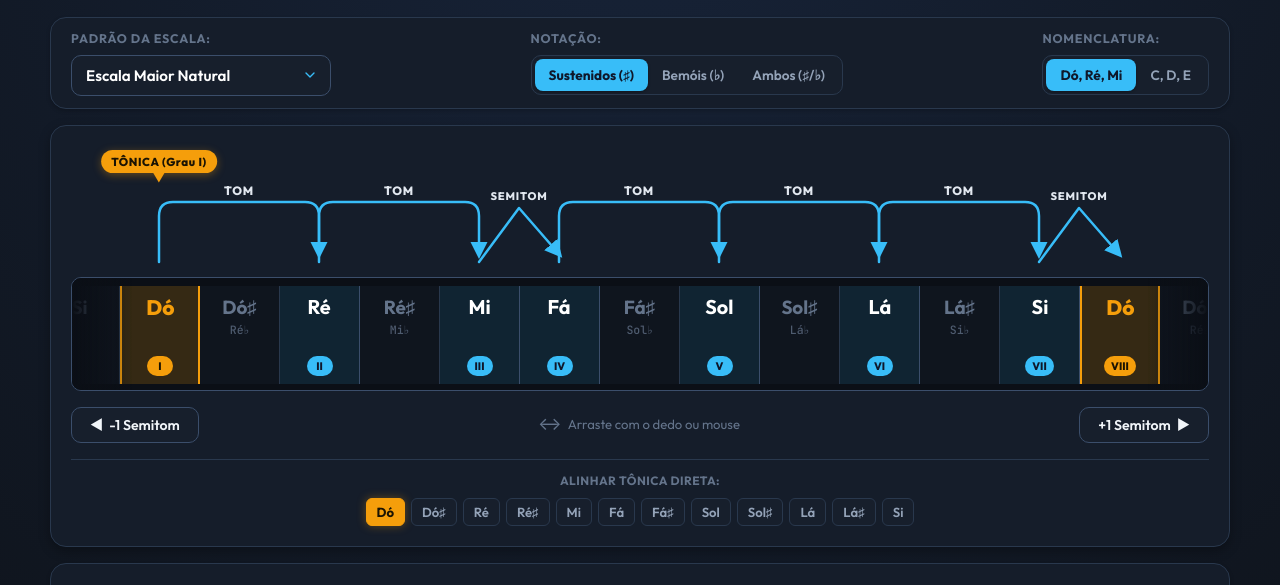
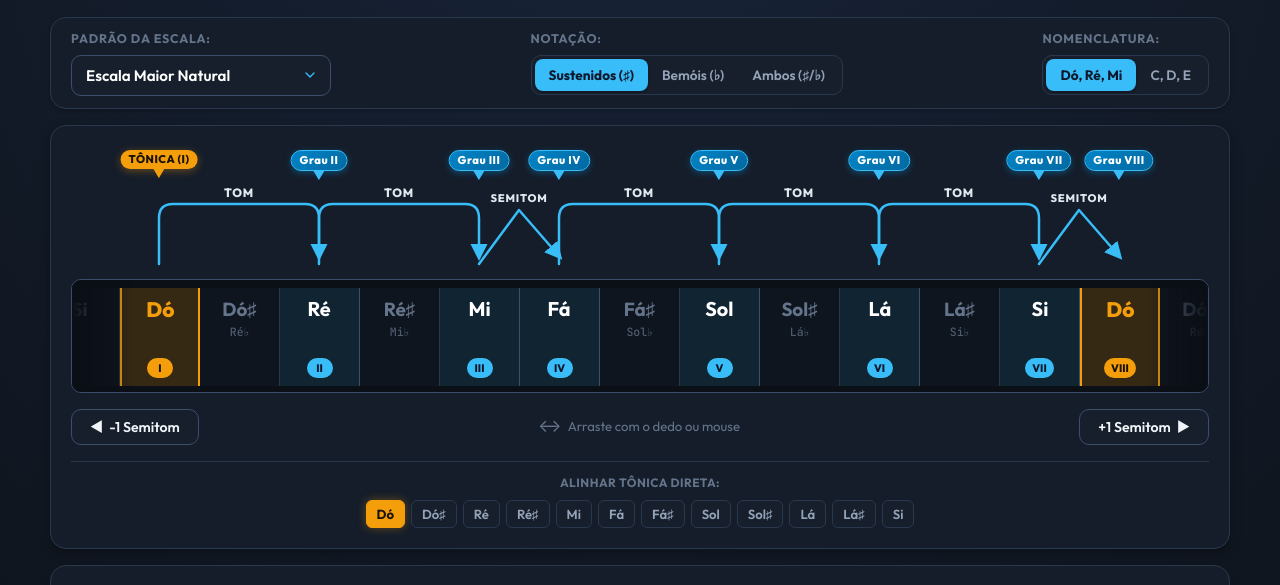
Before and after one commit to Morphabius/escala-interativa, a plain HTML site: page index.html in a window 1280 px wide. Shown: the part 143-728 px from the top of the page. Drawn offline with Linux system fonts and the light colour scheme.

Commit message:
feat: add blue degree badges for all scale degrees above interval ruler

```diff
--- a/app.js
+++ b/app.js
@@ -276,12 +276,48 @@ function updateCellDimensions() {
     dom.intervalsContainer.style.transform = `translateX(${state.anchorX}px)`;
   }
 
-  // Ajusta a posição do indicador da tônica (ponteiro) perfeitamente alinhado ao centro da célula
-  const pointerLabel = document.querySelector(".tonic-pointer-label");
-  if (pointerLabel) {
-    const centerTonicX = state.anchorX + (state.cellWidth / 2);
-    pointerLabel.style.transform = `translateX(${centerTonicX}px) translateX(-50%)`;
-  }
+  // Renderiza e posiciona os indicadores de graus (Tônica em âmbar, demais graus em azul)
+  renderDegreePointers();
+}
+
+/**
+ * Renderiza os badges superiores com setas apontando para cada grau da escala:
+ * - Grau I (Tônica): Badge dourado/âmbar "TÔNICA (Grau I)"
+ * - Demais Graus (II, III, IV, V, VI, VII, VIII): Badges em azul elétrico
+ */
+function renderDegreePointers() {
+  const container = document.getElementById("stageGuideContainer");
+  if (!container) return;
+  container.innerHTML = "";
+
+  const scale = SCALES[state.currentScaleKey];
+  const relativeOffsets = getScaleRelativeOffsets();
+  const romanNumerals = ["I", "II", "III", "IV", "V", "VI", "VII", "VIII"];
+
+  relativeOffsets.forEach((offset, idx) => {
+    const isTonic = idx === 0;
+    const isOctave = idx === relativeOffsets.length - 1;
+    const roman = romanNumerals[idx] || (idx + 1);
+
+    const pointerEl = document.createElement("div");
+    pointerEl.className = `degree-pointer-label ${isTonic ? "is-tonic" : "is-degree"}`;
+
+    const fullLabel = isTonic ? "TÔNICA (I)" : `Grau ${roman}`;
+    const shortLabel = isTonic ? "I" : roman;
+
+    pointerEl.innerHTML = `
+      <span class="pointer-badge" title="${isTonic ? 'Grau I (Tônica)' : (isOctave ? 'Grau VIII (Oitava)' : `Grau ${roman}`)}">
+        <span class="label-full">${fullLabel}</span>
+        <span class="label-short">${shortLabel}</span>
+      </span>
+      <div class="pointer-arrow">▼</div>
+    `;
+
+    const targetX = state.anchorX + (offset * state.cellWidth) + (state.cellWidth / 2);
+    pointerEl.style.transform = `translateX(${targetX}px) translateX(-50%)`;
+
+    container.appendChild(pointerEl);
+  });
 }
 
 // ==========================================
@@ -1096,6 +1132,7 @@ function setupEventListeners() {
 
 function renderAll() {
   renderIntervalsSvg();
+  renderDegreePointers();
   renderTapeHighlights();
   renderDashboard();
   updateQuickRootsActive();
--- a/index.html
+++ b/index.html
@@ -68,12 +68,9 @@
 
     <!-- Área Principal da Régua Interativa -->
     <main class="interactive-stage">
-      <!-- Indicador da Tônica / Linha Guia -->
-      <div class="stage-guide-container">
-        <div class="tonic-pointer-label">
-          <span class="pointer-badge">TÔNICA (Grau I)</span>
-          <div class="pointer-arrow">▼</div>
-        </div>
+      <!-- Indicador dos Graus / Linha Guia Superior -->
+      <div class="stage-guide-container" id="stageGuideContainer">
+        <!-- Badges dos graus (Tônica em âmbar, demais graus em azul) injetados via JS -->
       </div>
 
       <!-- Régua Superior: Máscara Fixa dos Intervalos (Setas Tom / Semitom) -->
--- a/style.css
+++ b/style.css
@@ -208,16 +208,16 @@ body {
   overflow: hidden;
 }
 
-/* Indicador e Guia da Tônica */
+/* Indicador e Guia dos Graus (Tônica em âmbar, demais graus em azul) */
 .stage-guide-container {
   width: 100%;
-  height: 28px;
+  height: 30px;
   position: relative;
   z-index: 20;
   pointer-events: none;
 }
 
-.tonic-pointer-label {
+.degree-pointer-label {
   position: absolute;
   top: 0;
   left: 0;
@@ -225,25 +225,53 @@ body {
   flex-direction: column;
   align-items: center;
   will-change: transform;
+  transition: transform 0.25s cubic-bezier(0.25, 1, 0.5, 1);
 }
 
 .pointer-badge {
-  background: var(--tonic-color);
-  color: #1a1303;
-  font-size: 0.72rem;
+  font-size: 0.70rem;
   font-weight: 800;
-  letter-spacing: 0.6px;
-  padding: 3px 10px;
+  letter-spacing: 0.5px;
+  padding: 3px 8px;
   border-radius: var(--radius-full);
-  box-shadow: 0 2px 8px var(--tonic-glow);
   white-space: nowrap;
+  display: inline-flex;
+  align-items: center;
+  gap: 3px;
+  line-height: 1.2;
 }
 
 .pointer-arrow {
-  color: var(--tonic-color);
-  font-size: 0.85rem;
+  font-size: 0.82rem;
   line-height: 1;
   margin-top: -2px;
+}
+
+/* Badge Tônica (Grau I) em Dourado/Âmbar */
+.degree-pointer-label.is-tonic .pointer-badge {
+  background: var(--tonic-color);
+  color: #1a1303;
+  box-shadow: 0 2px 8px var(--tonic-glow);
+}
+
+.degree-pointer-label.is-tonic .pointer-arrow {
+  color: var(--tonic-color);
+}
+
+/* Badges dos Demais Graus (II, III, IV...) em Azul Elétrico */
+.degree-pointer-label.is-degree .pointer-badge {
+  background: linear-gradient(135deg, #0284c7 0%, #0369a1 100%);
+  color: #ffffff;
+  border: 1px solid #38bdf8;
+  box-shadow: 0 2px 6px rgba(2, 132, 199, 0.45);
+}
+
+.degree-pointer-label.is-degree .pointer-arrow {
+  color: #38bdf8;
+}
+
+.label-short {
+  display: none;
 }
 
 /* Régua Superior (Intervalos SVG) */
@@ -864,6 +892,19 @@ body {
   .scale-degrees-grid {
     grid-template-columns: repeat(4, 1fr);
   }
+
+  .label-full {
+    display: none;
+  }
+
+  .label-short {
+    display: inline;
+  }
+
+  .degree-pointer-label .pointer-badge {
+    padding: 2px 6px;
+    font-size: 0.65rem;
+  }
 }
 
 @media (max-width: 480px) {
```
